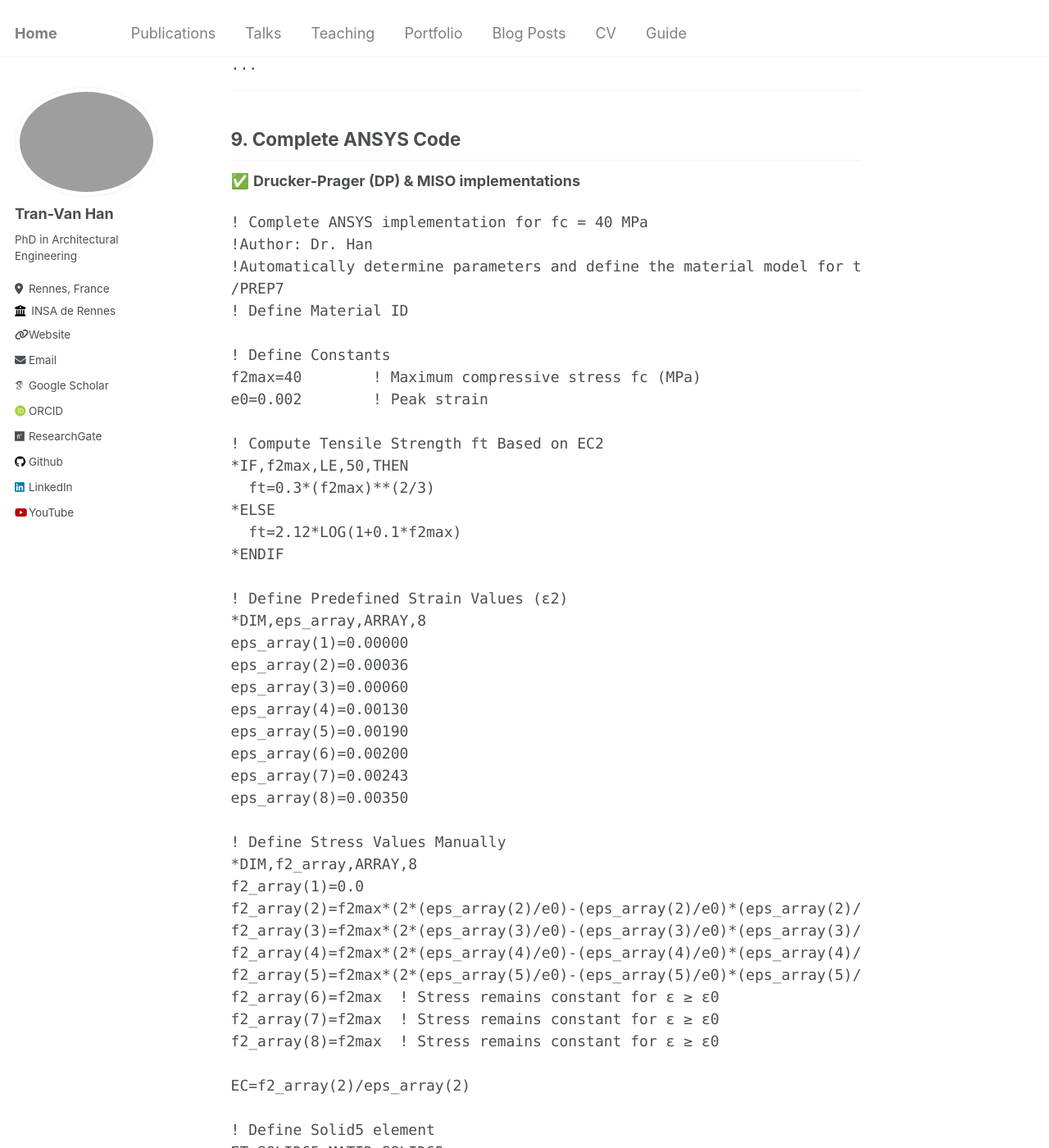
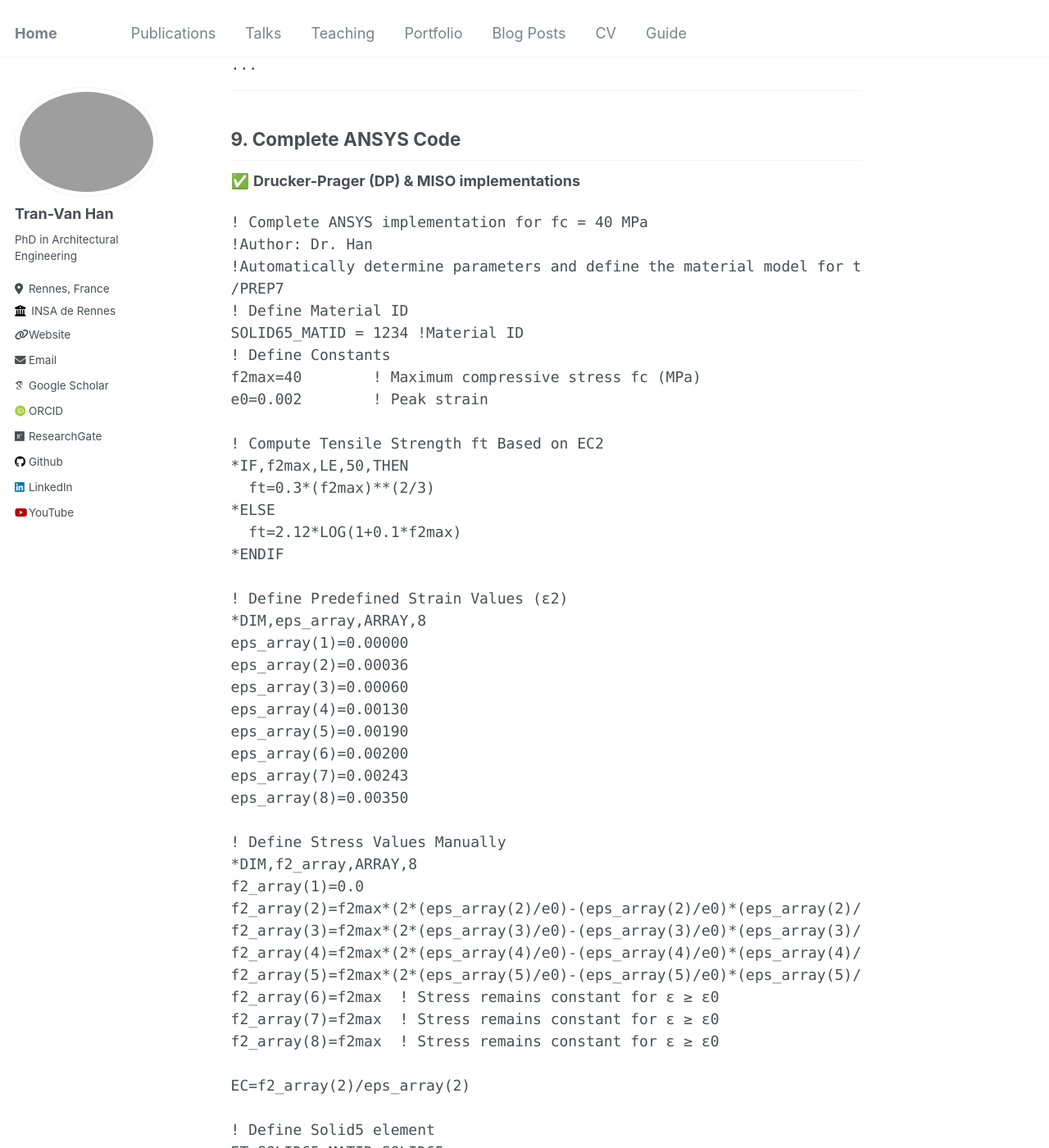
Before and after one commit to tranhan1405/tranhan1405.github.io, a Jekyll site: the page built from _posts/2025-02-27-ansys-solid65.md, in a window 1280 px wide and 1400 px high, scrolled down 4845 px. Shown: the whole window at 82% size. Built offline with Jekyll 4.4.1, drawn with Linux system fonts in a browser that asks for light colours; some web fonts are replaced; some of the changed text lies outside the part shown.

Commit message:
Update 2025-02-27-ansys-solid65.md

```diff
--- a/_posts/2025-02-27-ansys-solid65.md
+++ b/_posts/2025-02-27-ansys-solid65.md
@@ -205,7 +205,7 @@ TBPT,,0.00350,40.00
 !Automatically determine parameters and define the material model for the SOLID65 concrete element, using the input values of fc and e0.
 /PREP7
 ! Define Material ID
-
+SOLID65_MATID = 1234 !Material ID
 ! Define Constants
 f2max=40        ! Maximum compressive stress fc (MPa)
 e0=0.002        ! Peak strain
```
